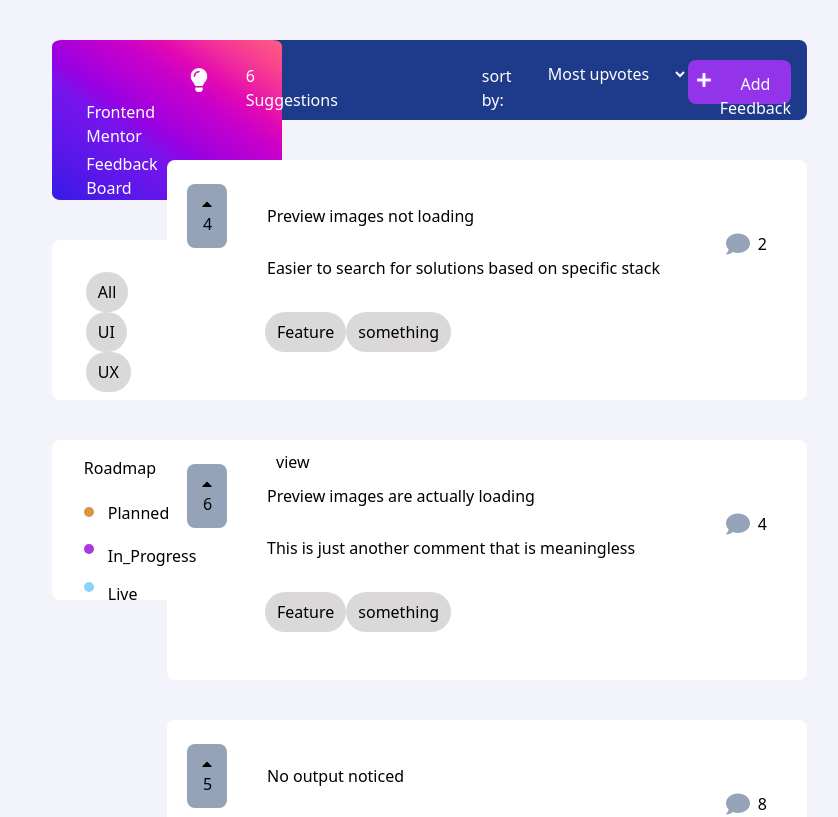
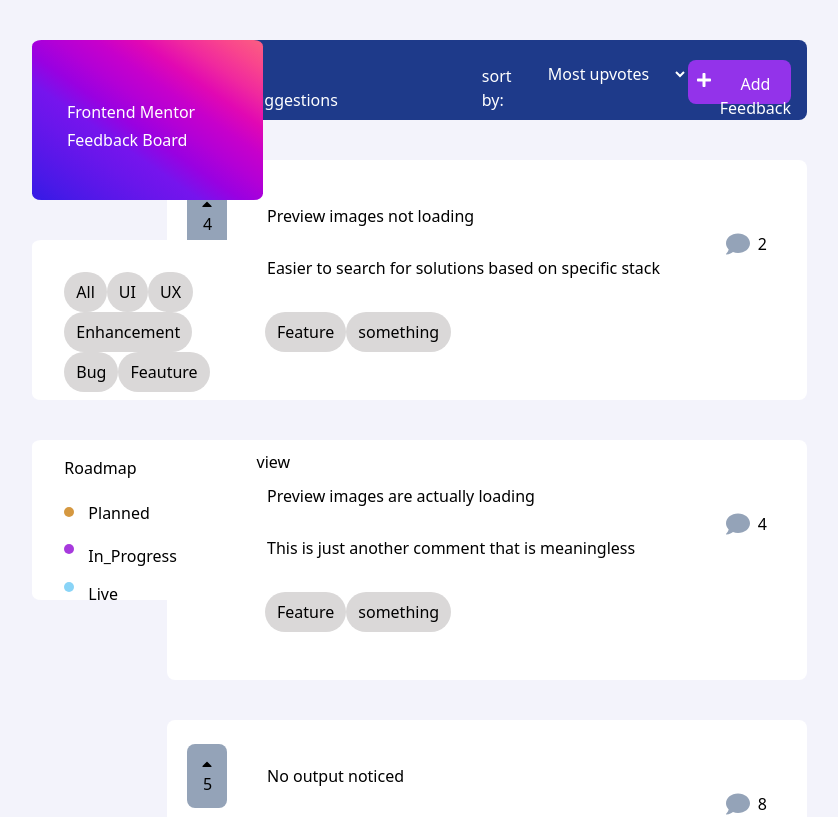
Before and after one commit to Divine-20/Product_Feedback, a React (Vite) app: page /roadmapLayout in a window 1280 px wide. Shown: the top 817 px of the page, without its empty margins (89-927 px from the left). Built offline with nearby package versions, Linux system fonts and the light colour scheme.

Commit message:
restyling the content

```diff
--- a/src/components/comments/feedbackEdit.jsx
+++ b/src/components/comments/feedbackEdit.jsx
@@ -26,12 +26,14 @@
          body:JSON.stringify(content)
        }).then((response) =>{
           return response.json();
+
        }).then((response) =>{
            console.log(response);
        }).catch((error) =>{
            console.log(error);
        })
      }
+     return editFeedback.json()
    };
 
 
@@ -41,8 +43,8 @@
       <div className='w-16 h-16 rounded-full text-white bg-gradient-to-r from-violet-500 to-fuchsia-500 absolute left-[36%] top-[13%] pt-4  pl-4 text-3xl'>
         <i className=''><FaEdit /></i>
       </div>
-  <div className=' w-[30vw] h-[82vh] ml-auto mr-auto bg-white pl-16 pt-8'>
-    <form action="" onSubmit={handleSubmit}>
+  <div className=' w-[30vw] h-auto mb-8 ml-auto mr-auto bg-white pl-16 pt-8'>
+    <form action="" onSubmit={handleSubmit} className="pb-6">
      <h1>Edit 'Add tags for solutions'</h1>
      <p>FeedbackTitle</p>
      <label>Add a short,descriptive headline</label>
@@ -72,7 +74,7 @@
        <textarea value={content.detail} onChange={getContent}></textarea>
         <button className='h-12 w-28 bg-red-600 rounded-lg  mt-8 text-white'>Delete</button>
          <button className='h-12 w-28 bg-blue-900 rounded-lg ml-12 mt-8 text-white'>Cancel</button>
-       <button className='h-12 w-40 bg-purple-600 rounded-lg ml-4 mt-8 text-white'>Save changes</button>
+       <button className='h-12 w-32 bg-purple-600 rounded-lg ml-4 mt-8 text-white'>Save changes</button>
          </form>
       </div>
     </div>
--- a/src/components/suggestions/fields.jsx
+++ b/src/components/suggestions/fields.jsx
@@ -8,7 +8,7 @@
     return (
         <div className='Fields'>
 
-            <div className='tags-input-container'>
+            <div className='tags-input-conclassNametainer'>
                 {tags.map((tag, index) => (
                     <div className='tag-item' key={index}>
                           <span className="text">{tag}</span>
--- a/src/components/suggestions/sidebar.jsx
+++ b/src/components/suggestions/sidebar.jsx
@@ -7,11 +7,13 @@
 
 function Sidebar() {
   return (
-    <div className='SideBar'>
-
+    <div className='SideBar flex'>
+       <div className='block ml-24'>
         <Identifier />
         <Fields />
         <Roadmap />
+        </div>
+
     </div>
 
   )
```
